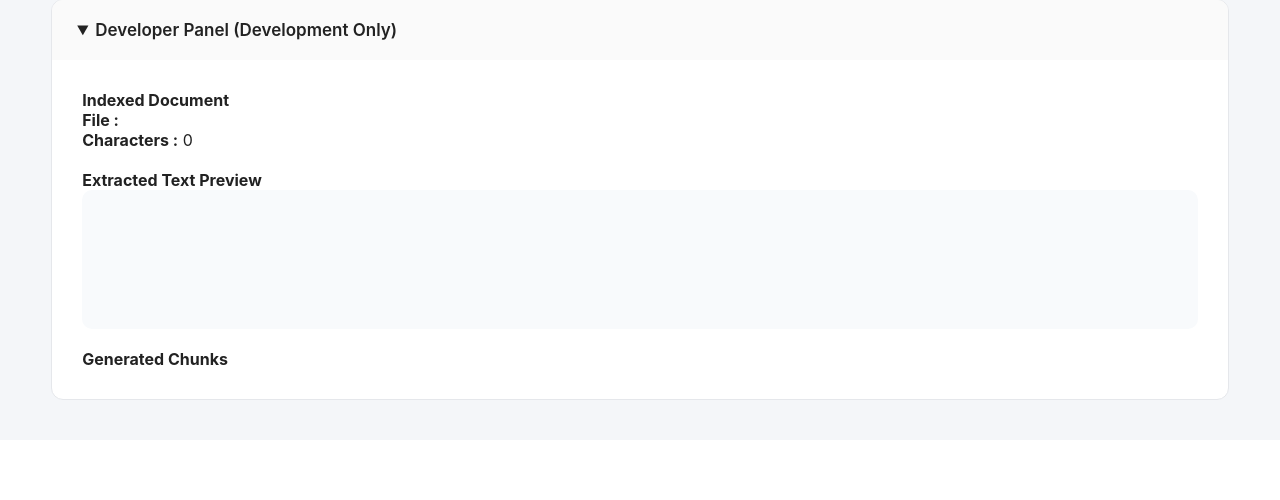
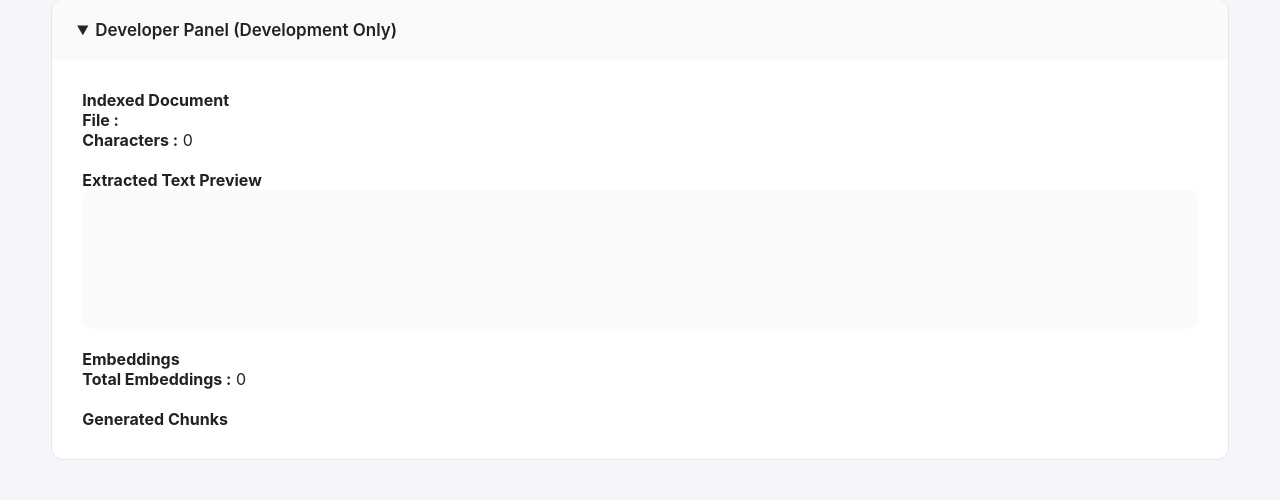
Before and after one commit to karthik-k11/SearchFusionAI, a Flask app: page / in a window 1280 px wide, after a click on "Developer Panel (Development Only)". Shown: the part 866-1366 px from the top of the page. Before the commit the page ends 1266 px from the top, so only its background shows below. Run offline with Flask 3, Linux system fonts and the light colour scheme.

Commit message:
Before showing generated chunks, shows Embeddings that means how many chunks generated

```diff
--- a/app.py
+++ b/app.py
@@ -4,6 +4,7 @@ import os
 from extractor import extract_text
 from chunker import create_chunks
 from bm25_engine import build_bm25, search_bm25
+from embedding_engine import generate_embeddings
 
 app = Flask(__name__)
 
@@ -15,6 +16,8 @@ current_bm25 = None
 current_file_name = ""
 current_character_count = 0
 current_preview_text = ""
+current_embeddings = None
+embedding_count = 0
 
 
 @app.route("/", methods=["GET", "POST"])
@@ -25,6 +28,8 @@ def home():
     global current_file_name
     global current_character_count
     global current_preview_text
+    global current_embeddings
+    global embedding_count
 
     preview_text = current_preview_text
     chunks = current_chunks
@@ -35,7 +40,6 @@ def home():
     results = []
     bm25_ready = current_bm25 is not None
 
-    # ---------- Upload ----------
     if request.method == "POST":
 
         uploaded_file = request.files.get("document")
@@ -54,6 +58,9 @@ def home():
             chunks = create_chunks(preview_text)
 
             current_bm25 = build_bm25(chunks)
+            current_embeddings = generate_embeddings(chunks)
+
+            embedding_count = len(current_embeddings)
 
             current_chunks = chunks
             current_preview_text = preview_text
@@ -68,7 +75,6 @@ def home():
             bm25_ready = True
             message = "Document uploaded successfully."
 
-    # ---------- Search ----------
     query = request.args.get("query", "").strip()
 
     if query and current_bm25:
@@ -93,7 +99,8 @@ def home():
         message=message,
         bm25_ready=bm25_ready,
         results=results,
-        query=query
+        query=query,
+        embedding_count=embedding_count
     )
 
 
--- a/templates/index.html
+++ b/templates/index.html
@@ -245,6 +245,18 @@
 
                 <br>
 
+                <h4>Embeddings</h4>
+
+                <p>
+
+                <strong>Total Embeddings :</strong>
+
+                {{ embedding_count }}
+
+                </p>
+
+                <br>
+
                 <h4>Generated Chunks</h4>
 
                 {% for chunk in chunks %}
```
Also changed, not shown: embedding_engine.py (added, +13 -0 lines).
